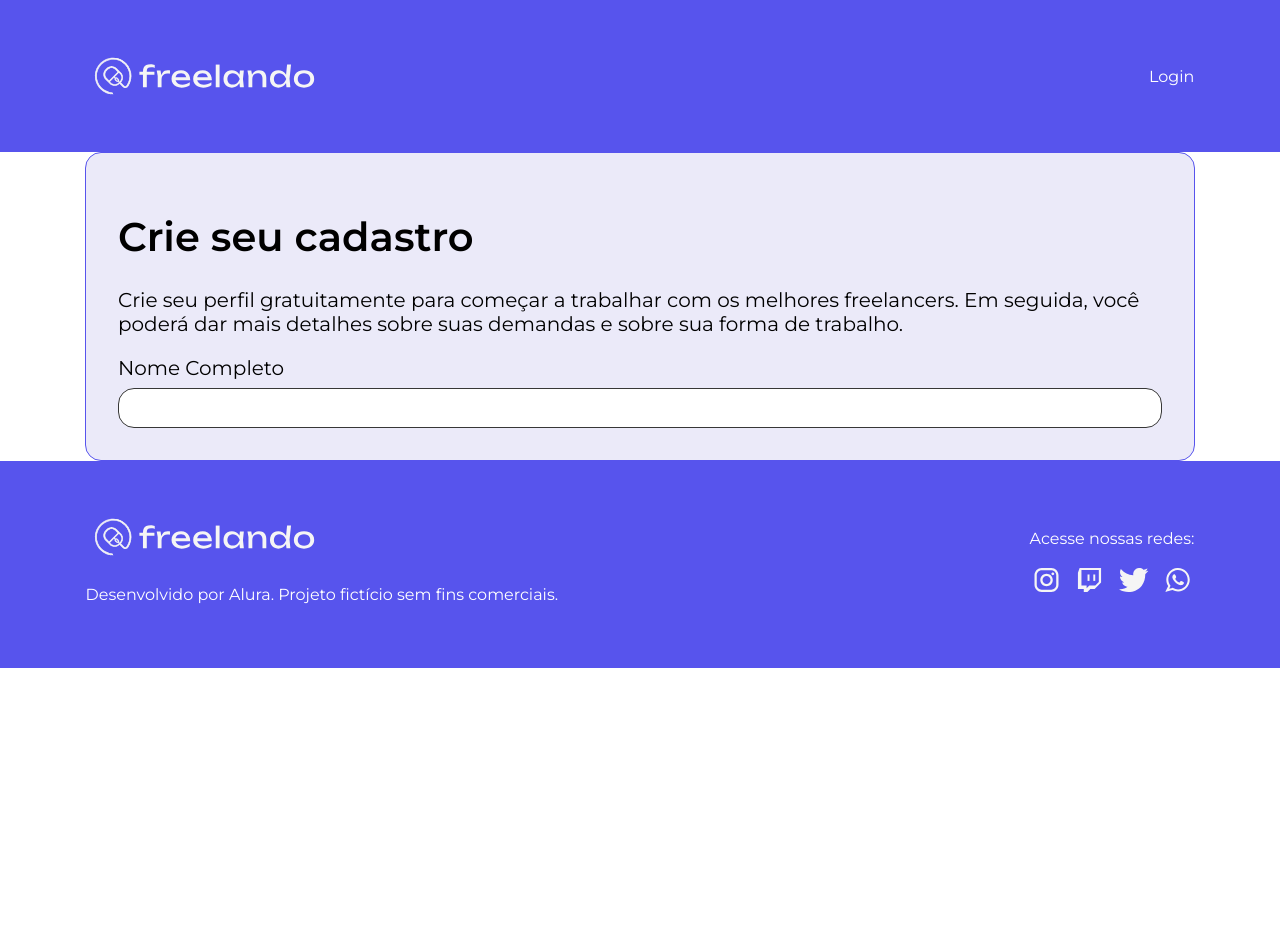
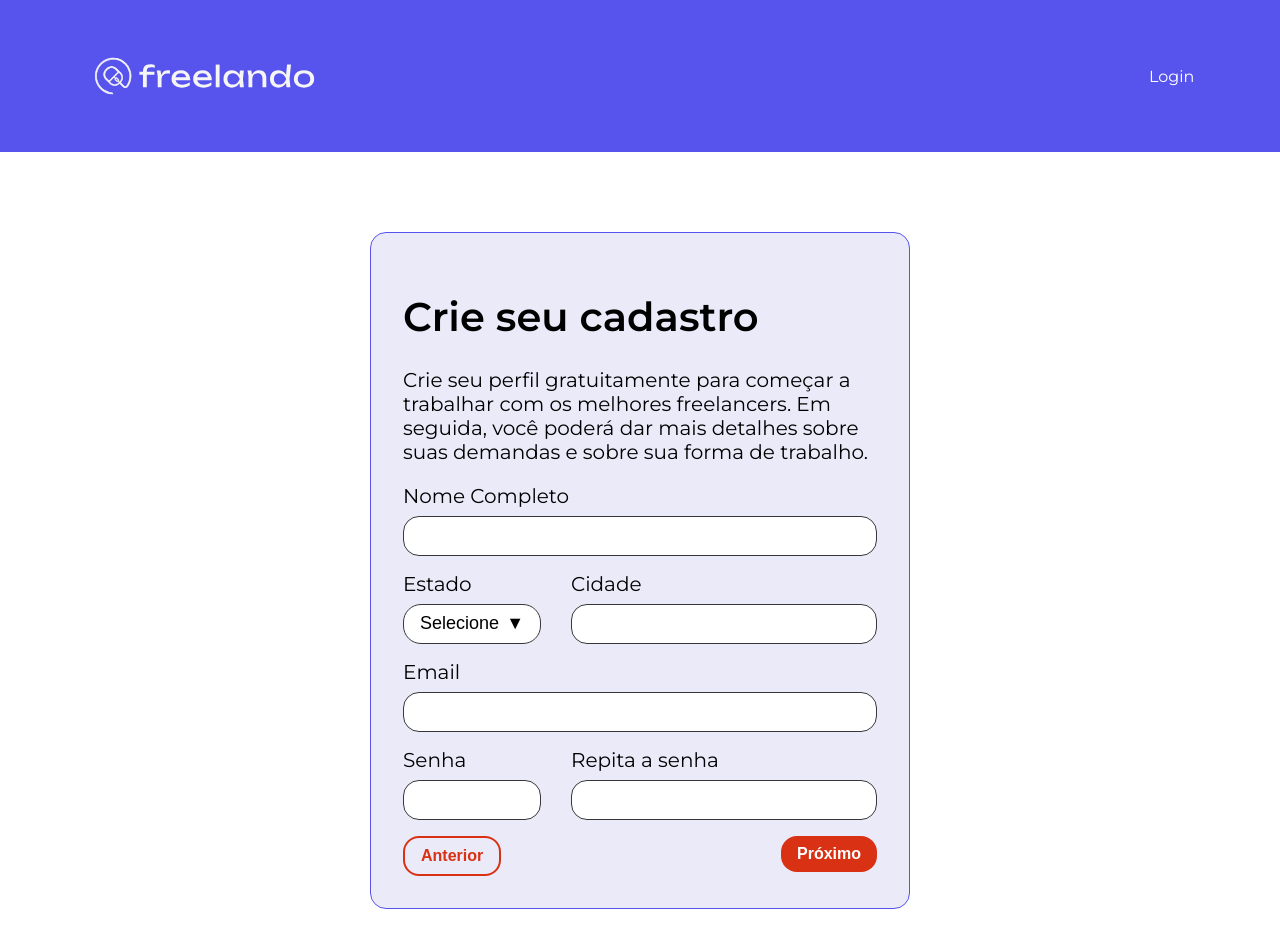
Before and after one commit to brunodkf/freelando, a React (Vite) app: page / in a window 1280 px wide. Shown: the top 952 px of the page. Before the commit the page ends 800 px from the top, so only its background shows below. Built offline with nearby package versions, Linux system fonts and the light colour scheme.

Commit message:
feature /lista suspensa init

```diff
--- a/index.html
+++ b/index.html
@@ -1,5 +1,5 @@
 <!doctype html>
-<html lang="en">
+<html lang="pt-BR">
 
 <head>
   <meta charset="UTF-8" />
--- a/src/App.jsx
+++ b/src/App.jsx
@@ -1,4 +1,4 @@
-import { Container } from "react-grid-system";
+import { Col, Container, Row } from "react-grid-system";
 import { Card } from "./components/Card/Card"
 import { Cabecalho } from "./components/Cabecalho/Cabecalho"
 import { Estilos } from "./components/EstilosGlobais/Estilos"
@@ -7,6 +7,38 @@ import { ProvedorTema } from "./components/ProvedorTema/ProvedorTema"
 import { Tipografia } from "./components/Tipografia/Tipografia"
 import { CampoTexto } from "./components/CampoTexto/CampoTexto"
 import { Rodape } from "./components/Rodape/Rodape"
+import { Botao } from "./components/Botao/Botao";
+import { ListaSuspensa } from "./components/ListaSuspensa/ListaSuspensa";
+
+const estadosBrasileiros = [
+  { "text": "Acre", "value": "AC" },
+  { "text": "Alagoas", "value": "AL" },
+  { "text": "Amapá", "value": "AP" },
+  { "text": "Amazonas", "value": "AM" },
+  { "text": "Bahia", "value": "BA" },
+  { "text": "Ceará", "value": "CE" },
+  { "text": "Distrito Federal", "value": "DF" },
+  { "text": "Espírito Santo", "value": "ES" },
+  { "text": "Goiás", "value": "GO" },
+  { "text": "Maranhão", "value": "MA" },
+  { "text": "Mato Grosso", "value": "MT" },
+  { "text": "Mato Grosso do Sul", "value": "MS" },
+  { "text": "Minas Gerais", "value": "MG" },
+  { "text": "Pará", "value": "PA" },
+  { "text": "Paraíba", "value": "PB" },
+  { "text": "Paraná", "value": "PR" },
+  { "text": "Pernambuco", "value": "PE" },
+  { "text": "Piauí", "value": "PI" },
+  { "text": "Rio de Janeiro", "value": "RJ" },
+  { "text": "Rio Grande do Norte", "value": "RN" },
+  { "text": "Rio Grande do Sul", "value": "RS" },
+  { "text": "Rondônia", "value": "RO" },
+  { "text": "Roraima", "value": "RR" },
+  { "text": "Santa Catarina", "value": "SC" },
+  { "text": "São Paulo", "value": "SP" },
+  { "text": "Sergipe", "value": "SE" },
+  { "text": "Tocantins", "value": "TO" }
+]
 
 function App() {
   return (
@@ -16,9 +48,13 @@ function App() {
 
       <Cabecalho />
 
-      <Container>
+      <Container style={{margin: '80px auto'}}>
+
+        <Row justify="center">
+          <Col lg={6} md={8} sm={12}>
 
             <Card>
+
               <Tipografia variante="h1" componente="h1">
                 Crie seu cadastro
               </Tipografia>
@@ -26,8 +62,63 @@ function App() {
                 Crie seu perfil gratuitamente para começar a trabalhar com os melhores freelancers. Em seguida, você poderá dar mais detalhes sobre suas demandas e sobre sua forma de trabalho.
               </Tipografia>
 
+              <Row>
+                <Col lg={12} md={12} sm={12}>
                   <CampoTexto label={'Nome Completo'} />
+                </Col>
+              </Row>
+
+              <Row>
+                <Col lg={4} md={4} sm={4}>
+                  <ListaSuspensa label={'Estado'} opcoes={estadosBrasileiros}/>
+                </Col>
+                <Col lg={8} md={8} sm={8}>
+                  <CampoTexto label={'Cidade'} />
+                </Col>
+              </Row>
+
+              <Row>
+                <Col lg={12} md={12} sm={12}>
+                  <CampoTexto label={'Email'} />
+                </Col>
+              </Row>
+
+              <Row>
+                <Col lg={4} md={4} sm={4}>
+                  <CampoTexto label={'Senha'} />
+                </Col>
+                <Col lg={8} md={8} sm={8}>
+                  <CampoTexto label={'Repita a senha'} />
+                </Col>
+              </Row>
+
+              <Row>
+
+                <Col lg={6} md={6} sm={6}>
+                  <Botao variante="secundario">
+                    Anterior
+                  </Botao>
+                </Col>
+
+                <Col lg={6} md={6} sm={6}>
+                  <div style={{ textAlign: 'right' }}>
+                    <Botao variante="primaria">
+                      Próximo
+                    </Botao>
+                  </div>
+                </Col>
+
+              </Row>
+
+
+
             </Card>
+
+
+          </Col>
+        </Row>
+
+
 
       </Container>
 
--- /dev/null
+++ b/src/components/Botao/Botao.jsx
@@ -0,0 +1,52 @@
+import styled from '@emotion/styled'
+
+const BotaoPrimarioEstilizado = styled.button`
+    background: ${props => props.theme.cores.primarias.b};
+    color: ${props => props.theme.cores.branco};
+    border-radius: ${props => props.theme.espacamentos.s};
+    padding: ${props => props.theme.espacamentos.xs} ${props => props.theme.espacamentos.s};
+    box-sizing: border-box;
+    font-weight: 700;
+    font-size: 16px;
+    line-height: 20px;
+    text-align: center;
+    cursor: pointer;
+    border: none;
+    &:hover {
+        background: ${props => props.theme.cores.dark.b};
+    }
+    &:focus {
+        outline-color: ${props => props.theme.cores.dark.d};
+    }
+`
+const BotaoSecundarioEstilizado = styled.button`
+    background: transparent;
+    color: ${props => props.theme.cores.primarias.b};
+    border: 2px solid ${props => props.theme.cores.primarias.b};
+    border-radius: ${props => props.theme.espacamentos.s};
+    padding: ${props => props.theme.espacamentos.xs} ${props => props.theme.espacamentos.s};
+    box-sizing: border-box;
+    font-weight: 700;
+    font-size: 16px;
+    line-height: 20px;
+    text-align: center;
+    cursor: pointer;
+    &:hover {
+        border-color: ${props => props.theme.cores.dark.b};
+        color: ${props => props.theme.cores.dark.b};
+    }
+    &:focus {
+        outline-color: ${props => props.theme.cores.focus};
+    }
+`
+
+export const Botao = ({ children, variante = 'primaria' }) => {
+    if (variante === 'primaria') {
+        return <BotaoPrimarioEstilizado>
+            {children}
+        </BotaoPrimarioEstilizado>
+    }
+    return <BotaoSecundarioEstilizado>
+        {children}
+    </BotaoSecundarioEstilizado>
+}
--- a/src/components/CampoTexto/CampoTexto.jsx
+++ b/src/components/CampoTexto/CampoTexto.jsx
@@ -16,11 +16,12 @@ const InputEstilizado = styled.input`
         height: 40px;
         box-sizing: border-box;
         margin-top: ${props => props.theme.espacamentos.xs};
+        margin-bottom: ${props => props.theme.espacamentos.s};
         background: ${props => props.theme.cores.branco};
         border: 1px solid;
         border-color: ${props => props.theme.cores.neutras.a};
         border-radius: ${props => props.theme.espacamentos.s};
-                font-weight: 400;
+        font-weight: 400;
         font-size: 20px;
         line-height: ${props => props.theme.espacamentos.m};
 `
--- /dev/null
+++ b/src/components/ListaSuspensa/ListaSuspensa.jsx
@@ -0,0 +1,92 @@
+import React, { useState } from 'react'
+import styled from '@emotion/styled'
+
+
+
+const LabelEstilizada = styled.label`
+    display: block;
+    width: 100%;
+    box-sizing: border-box;
+    font-weight: 400;
+    font-size: 20px;
+    line-height: 24px;
+    position: relative;
+
+`
+
+const BotaoEstilizado = styled.button`
+    cursor: pointer;
+    display: block;
+    height: 40px;
+    width: 100%;
+    font-size: 18px;
+    outline: none;
+    box-sizing: border-box;
+    display: flex;
+    align-items: center;
+    justify-content: space-between;
+    font-weight: 400;
+    border-radius: 18px;
+    border-bottom-left-radius: ${props => props.estaAberta ? '0' : '18px'};
+    border-bottom-right-radius: ${props => props.estaAberta ? '0' : '18px'};
+    margin-top: ${props => props.theme.espacamentos.xs};
+    padding: ${props => props.theme.espacamentos.s};
+    background: ${props => props.theme.cores.branco};
+    border: 1px solid ${props => props.theme.cores.neutras.a};
+    &:focus {
+        border-color: ${props => props.theme.cores.focus};
+    }
+`
+
+
+export const ListaSuspensa = ({ label, opcoes }) => {
+
+    const [estaAberta, alternarVisibilidade] = useState(false);
+    const [opcaoFocada, setOpcaoFocada] = useState(null);
+
+    const manipularTeclaDoTeclado = (evento) => {
+        alternarVisibilidade(true)
+        switch (evento.key) {
+            case value = 'ArrowDown':
+                evento.preventDefault()
+                setOpcaoFocada(focoAntigo => {
+                    if (!focoAntigo) {
+                        return 0;
+                    }
+
+                    return focoAntigo +=1
+                })
+                break;
+
+            default:
+                break;
+        }
+
+    }
+
+    return (
+        <LabelEstilizada>
+
+            {label}
+
+            <BotaoEstilizado
+                onClick={() => alternarVisibilidade(!estaAberta)}
+                estaAberta={estaAberta}
+                onKeyDown={manipularTeclaDoTeclado} >
+
+                Selecione <span>{estaAberta ? '▲' : '▼'}</span>
+
+            </BotaoEstilizado>
+
+            {
+                estaAberta &&
+                <ul>
+                    {opcoes.map(opcao =>
+                        <li key={opcao.value} >
+                            {opcao.text}
+                        </li>)}
+                </ul>
+            }
+        </LabelEstilizada>
+    )
+}
--- a/src/components/ProvedorTema/ProvedorTema.jsx
+++ b/src/components/ProvedorTema/ProvedorTema.jsx
@@ -5,28 +5,28 @@ const tema = {
     cores: {
 
         branco: '#FFFFFF',
-        atencao: '',
-        focus: '',
+        atencao: '#FF0E0E',
+        focus: '#B009FF',
 
         primarias: {
             a: '#5754ED',
-            b: '',
-            c: ''
+            b: '#D93114',
+            c: '#168070'
         },
         secundarias: {
             a: '#EBEAF9',
-            b: '',
-            c: ''
+            b: '#FDF8F8',
+            c: '#EBFCF9'
         },
         neutras: {
             a: '#373737',
-            b: '',
-            c: '',
+            b: '#373737',
+            c: '#F5F5F5',
             d: ''
         },
         dark:{
-            a:'',
-            b:''
+            a:'#110EA0',
+            b:'#B61B00'
         }
     },
     espacamentos: {
```
Also changed, not shown: src/App.css (deleted, +0 -7 lines). Lines whose indentation alone changed are shown as unchanged.
